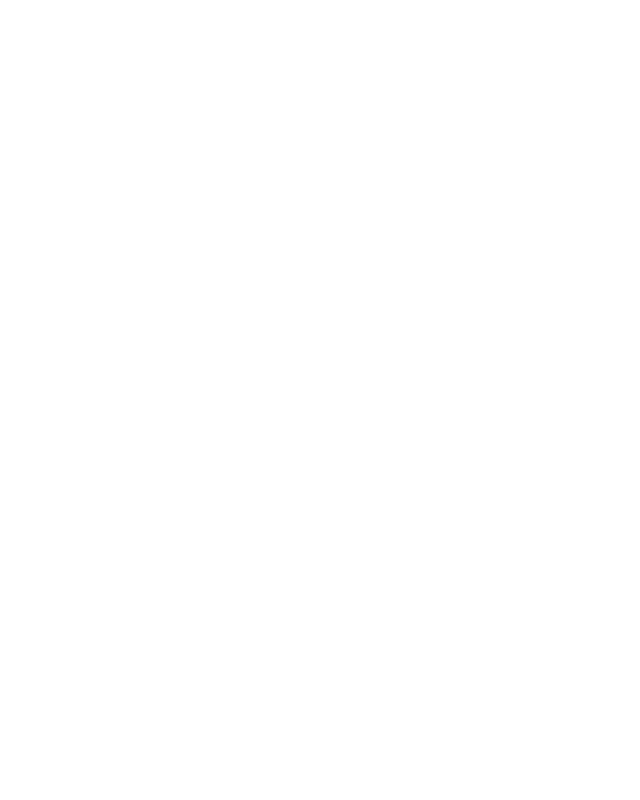
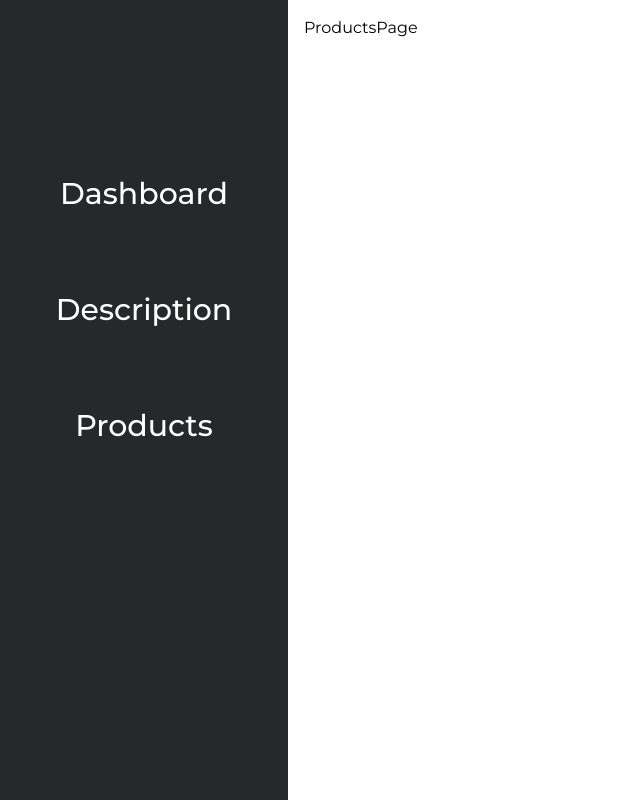
Before and after one commit to shobhit-28/mcr-10, a React (Vite) app: page /product in a window 1280 px wide. Shown: the whole page, without its empty margins (0-640 px from the left). Built offline with nearby package versions, Linux system fonts and the light colour scheme.

Commit message:
completed navBar

```diff
--- a/src/App.jsx
+++ b/src/App.jsx
@@ -1,10 +1,20 @@
+import { Route, Routes } from "react-router-dom"
+
 import { NavBar } from "./components/navBar/navBar"
+import { HomePage } from "./pages/homePage/homePage"
+import { DescPage } from "./pages/descPage/descPage"
+import { ProductsPage } from "./pages/productPage/productsPage"
 
 function App() {
 
   return (
     <div className="App">
       <NavBar />
+      <Routes>
+        <Route path="/" element={<HomePage />} />
+        <Route path="/description" element={<DescPage />} />
+        <Route path="/product" element={<ProductsPage />} />
+      </Routes>
     </div>
   )
 }
--- a/src/components/navBar/navBar.jsx
+++ b/src/components/navBar/navBar.jsx
@@ -1,7 +1,13 @@
+import { useNavigate } from "react-router-dom"
+
 export const NavBar = () => {
+    const nav = useNavigate()
+
   return (
-    <div>
-
+    <div className="bg-[#272829] h-screen w-72 flex flex-col pt-44 items-center gap-20 fixed">
+        <button className="text-white text-3xl font-medium" onClick={() => nav('/')}>Dashboard</button>
+        <button className="text-white text-3xl font-medium" onClick={() => nav('/description')}>Description</button>
+        <button className="text-white text-3xl font-medium" onClick={() => nav('/product')}>Products</button>
     </div>
   )
 }
--- a/src/index.css
+++ b/src/index.css
@@ -48,3 +48,7 @@
     font-size: 100%;
     scroll-behavior: smooth;
 }
+
+.page {
+    padding: 1rem 1.5rem 1.5rem 19rem;
+}
--- /dev/null
+++ b/src/pages/descPage/descPage.jsx
@@ -0,0 +1,5 @@
+export const DescPage = () => {
+  return (
+    <div className="page">DescPage</div>
+  )
+}
--- /dev/null
+++ b/src/pages/homePage/homePage.jsx
@@ -0,0 +1,5 @@
+export const HomePage = () => {
+  return (
+    <div className="page">HomePage</div>
+  )
+}
--- /dev/null
+++ b/src/pages/productPage/productsPage.jsx
@@ -0,0 +1,5 @@
+export const ProductsPage = () => {
+  return (
+    <div className="page">ProductsPage</div>
+  )
+}
```
